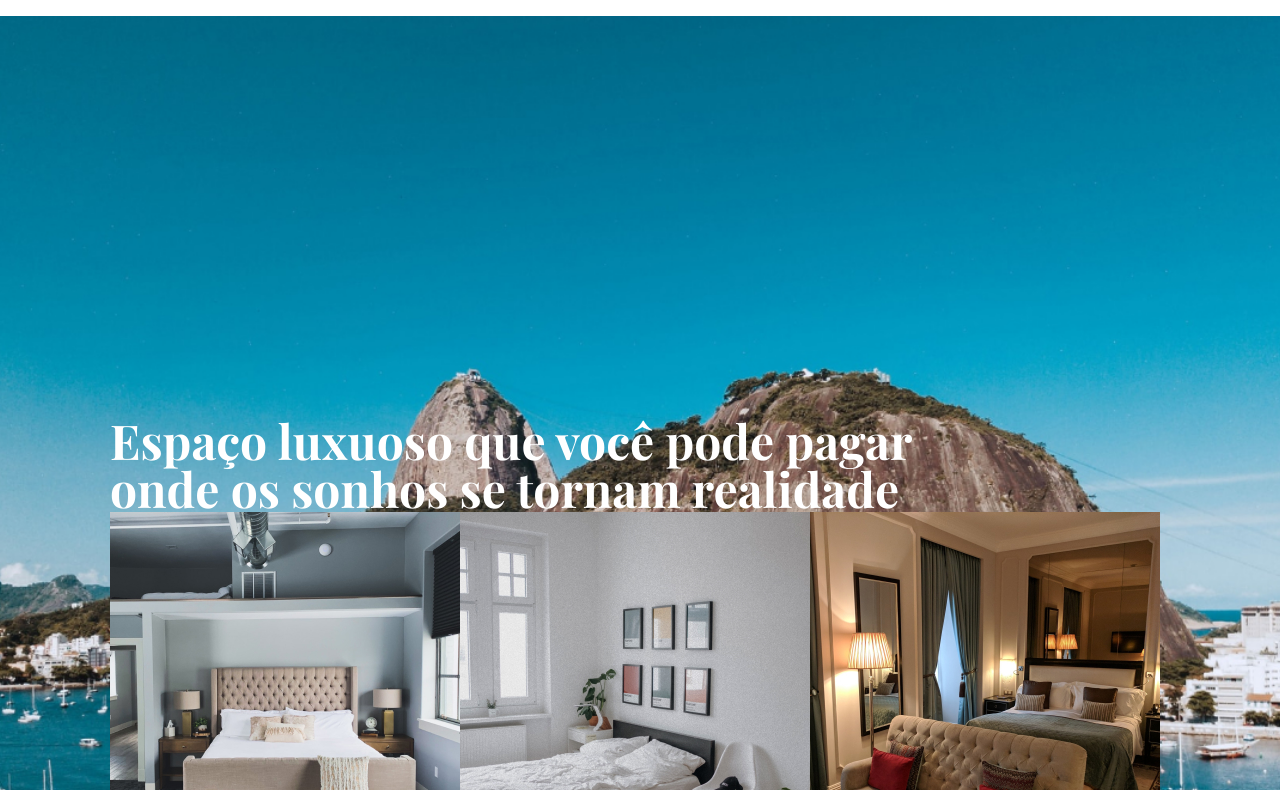
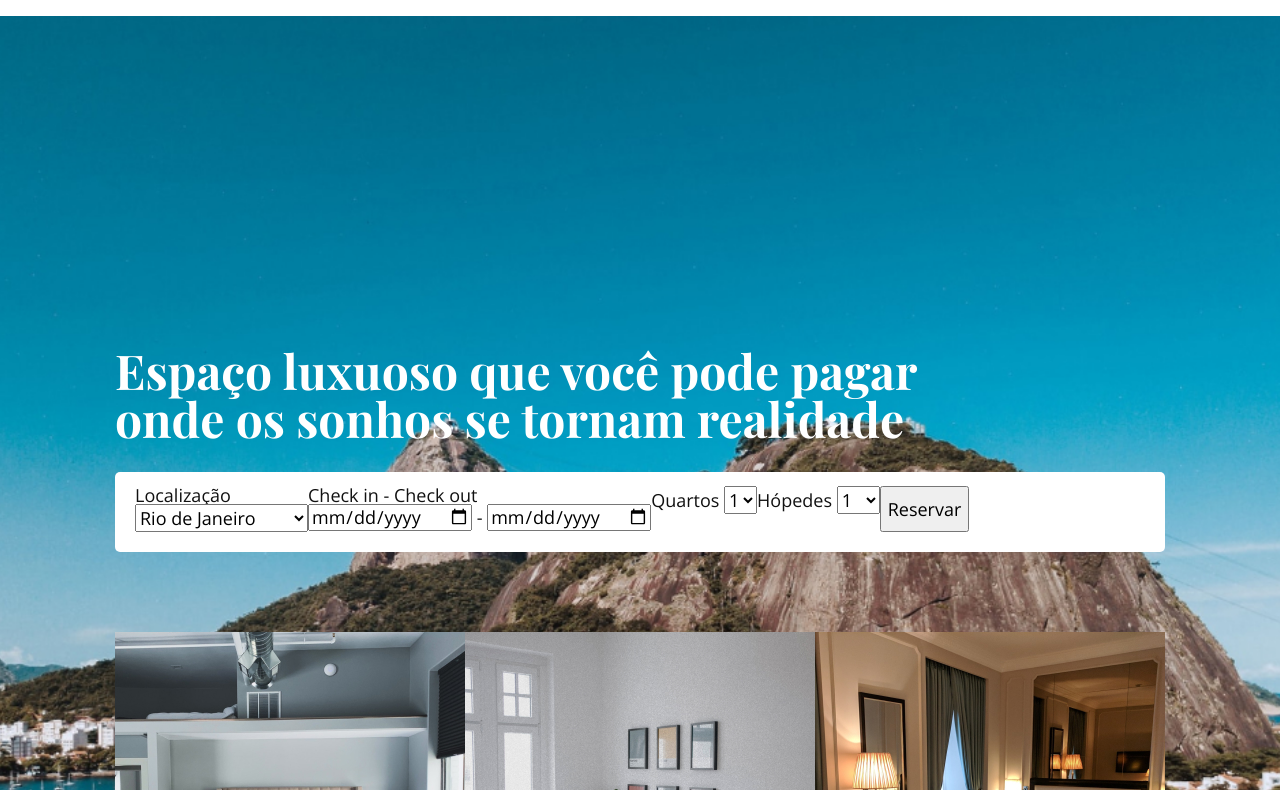
Before and after one commit to ExpertMicro/HotelMaster, a plain HTML site: page index.html in a window 1280 px wide. Shown: the part 66-856 px from the top of the page. Drawn offline with nearby package versions, Linux system fonts and the light colour scheme.

Commit message:
adicionado formulalio de check in e check out

```diff
--- a/css/style.css
+++ b/css/style.css
@@ -11,7 +11,7 @@ body {
 
 .container {
   display: flex;
-  max-width: 1060px;
+  max-width: 1050px;
   margin: 0 auto;
 }
 
@@ -39,11 +39,10 @@ body {
 	background: url('../img/rio-de-janeiro-main.jpg') no-repeat center center;
 	background-size: cover;
 	color: #fff;
-	padding-top: 400px;
 }
 
 .intro .container-intro {
-  max-width: 1060px;
+  max-width: 1050px;
   margin: 0 auto;
 }
 
@@ -52,8 +51,25 @@ body {
   color: #fff;
   font-family: 'Playfair Display', serif;
   font-weight: 700;
+  margin-bottom: 30px;
+  padding-top: 330px;
 }
 
+/* formulário main */
+.intro .container-intro .card-form {
+  background: #fff;
+  border-radius: 5px;
+  padding: 14px 0px 20px 20px;
+}
+
+.intro .container-intro .card-form .form {
+  display: flex;
+  font-size: 1.125em;
+  color: #111;
+}
+
+/* main suites */
 .intro .container-intro .suites {
   display: flex;
+  margin-top: 80px;
 }
--- a/index.html
+++ b/index.html
@@ -34,6 +34,70 @@
       <div class="intro-title">
         <h1>Espaço luxuoso que você pode pagar<br>onde os sonhos se tornam realidade</h1>
       </div>
+
+      <div class="card-form">
+        <form action="" class="form">
+          <div class="localizacao">
+            <div class="label-localizacao">
+              <label for="">Localização</label>
+            </div>
+            <select name="" id="">
+              <option value="">Rio de Janeiro</option>
+              <option value="">São Paulo</option>
+              <option value="">Brasilia</option>
+              <option value="">Rio Grande do Sul</option>
+              <option value="">Minas Gerais</option>
+            </select>
+          </div>
+
+          <div class="data-check">
+            <div class="label-check">
+              <label for="">Check in - Check out</label>
+            </div>
+            <input type="date">
+            -
+            <input type="date">
+          </div>
+
+          <div class="quartos">
+            <div class="label-quartos">
+              <label for="">Quartos</label>
+              <select name="" id="">
+                <option value="">1</option>
+                <option value="">2</option>
+                <option value="">3</option>
+                <option value="">4</option>
+                <option value="">5</option>
+                <option value="">6</option>
+                <option value="">7</option>
+                <option value="">8</option>
+                <option value="">9</option>
+              </select>
+            </div>
+          </div>
+
+          <div class="hospedes">
+            <div class="label-hospedes">
+              <label for="">Hópedes</label>
+              <select name="" id="">
+                <option value="">1</option>
+                <option value="">2</option>
+                <option value="">3</option>
+                <option value="">4</option>
+                <option value="">5</option>
+                <option value="">6</option>
+                <option value="">7</option>
+                <option value="">8</option>
+                <option value="">9</option>
+                <option value="">10</option>
+              </select>
+            </div>
+          </div>
+
+          <button>Reservar</button>
+        </form>
+      </div>
+
       <div class="suites">
         <div class="suite-master">
           <img src="img/master-suite.jpg" alt="Master Suite">
```
